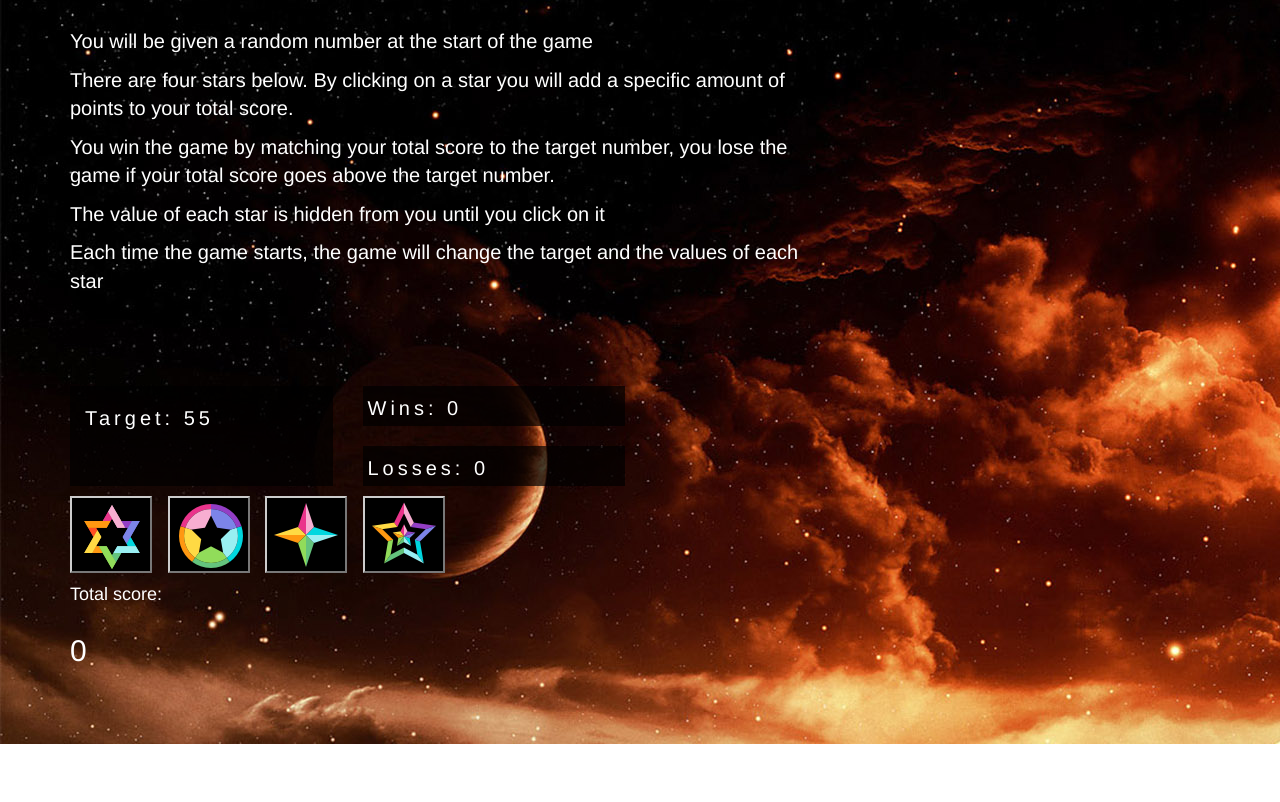
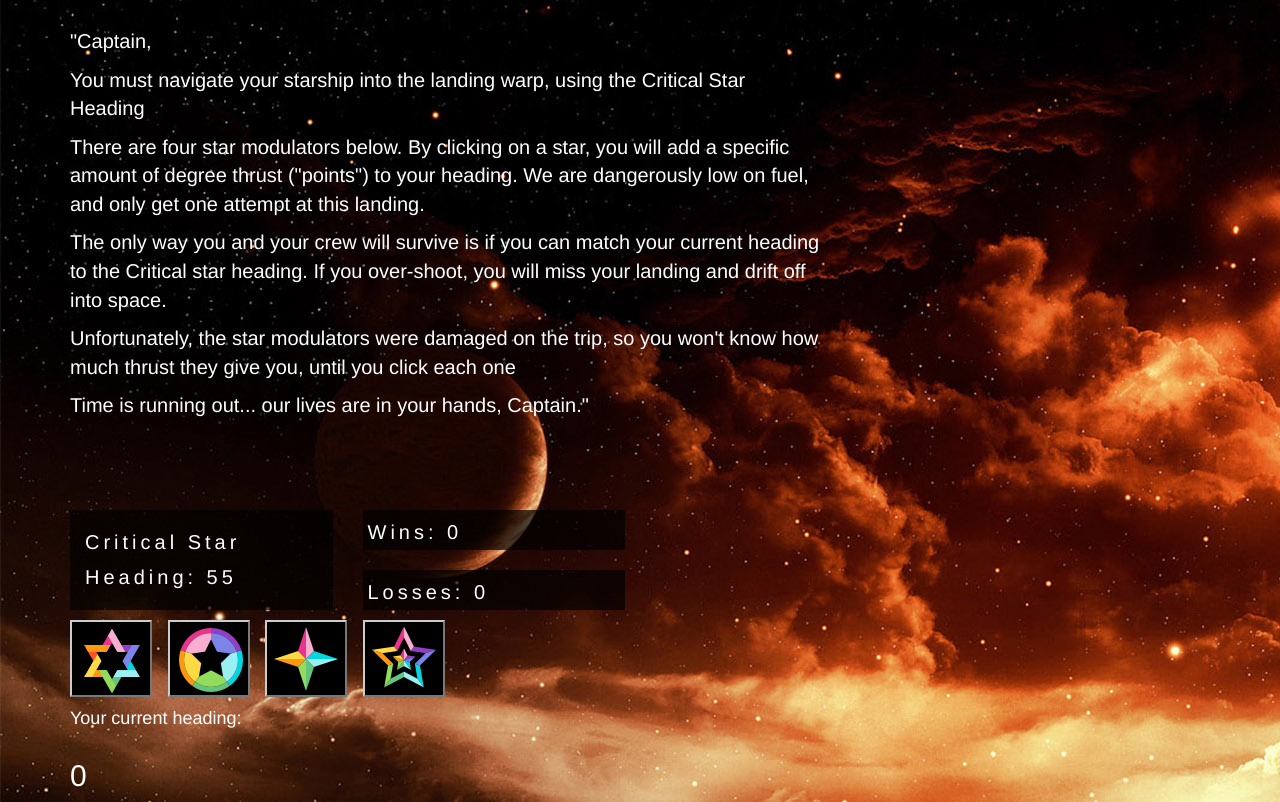
Before and after one commit to therealizzi/reach-for-the-stars, a plain HTML site: page Index.html in a window 1280 px wide. Shown: the part 56-858 px from the top of the page. Before the commit the page ends 800 px from the top, so only its background shows below. Drawn offline with nearby package versions, Linux system fonts and the light colour scheme.

Commit message:
Minor tweaks. 85%

```diff
--- a/Index.html
+++ b/Index.html
@@ -29,15 +29,17 @@
  <div class="row">
   <div class="col-sm-8">
 	<br>
-	<p id="hide">You will be given a random number at the start of the game</p>
+	<p id="hide"> "Captain, </p>
 
-	<p>There are four stars below. By clicking on a star you will add a specific amount of points to your total score.</p>
+	<p> You must navigate your starship into the landing warp, using the Critical Star Heading</p>
 
-	<p>You win the game by matching your total score to the target number, you lose the game if your total score goes above the target number.</p>
+	<p>There are four star modulators below. By clicking on a star, you will add a specific amount of degree thrust ("points") to your heading. We are dangerously low on fuel, and only get one attempt at this landing.</p>
 
-	<p>The value of each star is hidden from you until you click on it</p>
+	<p>The only way you and your crew will survive is if you can match your current heading to the Critical star heading. If you over-shoot, you will miss your landing and drift off into space.</p>
 
-	<p>Each time the game starts, the game will change the target and the values of each star</p>
+	<p>Unfortunately, the star modulators were damaged on the trip, so you won't know how much thrust they give you, until you click each one</p>
+
+	<p>Time is running out... our lives are in your hands, Captain."</p>
 	<br>
   	<br>
   	<br>
@@ -77,7 +79,7 @@
 <div class="container">
  <div class="row">
   <div class="col-sm-3">
-	<h4 class="header Score" id="crys1">Total score:</h4>
+	<h4 class="header Score" id="crys1">Your current heading:</h4>
   </div>
  </div>
 </div>
--- a/assets/javascript/game.js
+++ b/assets/javascript/game.js
@@ -13,6 +13,7 @@ function randNum(){
 	scoreTarget = Math.floor((Math.random()+1) * 40);
 
 	buttonTally = 0
+
 // Need to link C1, C2, C3, C4 to generate buttonValues
 
 	button1 = Math.floor((Math.random()+1) * 2);
@@ -20,7 +21,7 @@ function randNum(){
 	button3 = Math.floor((Math.random()+1) * 4);
 	button4 = Math.floor((Math.random()+1) * 5);
 
-	document.getElementById("scoreTarget").innerHTML = "Target: "+scoreTarget;
+	document.getElementById("scoreTarget").innerHTML = "Critical Star Heading: "+scoreTarget;
 	document.getElementById("buttonTally").innerHTML = buttonTally;
 
 	document.getElementById("wins").innerHTML = "Wins: "+wins;
@@ -29,13 +30,15 @@ function randNum(){
 
 randNum();
 
+// Console logs
+
 console.log(scoreTarget);
 console.log(button1);
 console.log(button2);
 console.log(button3);
 console.log(button4);
 
-// Need to combine buttonValues into buttonTally
+// Button 1 - with tally, win and loss incrementer
 
 document.getElementById("crys1").addEventListener("click", function(){
 	buttonTally += button1;
@@ -43,12 +46,16 @@ document.getElementById("crys1").addEventListener("click", function(){
 	if (scoreTarget == buttonTally){
 		wins ++;
 		randNum();
+		alert("We all survived! You're a hero!")
 	}
 
 	if (scoreTarget < buttonTally){
 		losses ++;
 		randNum();
+		alert("Wow. We dead.")
 	}});
+
+// Button 2 - with tally, win and loss incrementer
 
 document.getElementById("crys2").addEventListener("click", function(){
 	buttonTally += button2;
@@ -56,12 +63,16 @@ document.getElementById("crys2").addEventListener("click", function(){
 	if (scoreTarget == buttonTally){
 		wins ++;
 		randNum();
+		alert("We all survived! You're a hero!")
 	}
 
 	if (scoreTarget < buttonTally){
 		losses ++;
 		randNum();
+		alert("Don't be too hard on yourself, but we're all gonna die because of you")
 	}});
+
+// Button 3 - with tally, win and loss incrementer
 
 document.getElementById("crys3").addEventListener("click", function(){
 	buttonTally += button3;
@@ -69,12 +80,16 @@ document.getElementById("crys3").addEventListener("click", function(){
 	if (scoreTarget == buttonTally){
 		wins ++;
 		randNum();
+		alert("We all survived! You're a hero!")
 	}
 
 	if (scoreTarget < buttonTally){
 		losses ++;
 		randNum();
+		alert("We all died!! Do you believe in re-incarnation?")
 	}});
+
+// Button 4 - with tally, win and loss incrementer
 
 document.getElementById("crys4").addEventListener("click", function(){
 	buttonTally += button4;
@@ -82,15 +97,11 @@ document.getElementById("crys4").addEventListener("click", function(){
 	if (scoreTarget == buttonTally){
 		wins ++;
 		randNum();
+		alert("We all survived! You're a hero!")
 	}
 
 	if (scoreTarget < buttonTally){
 		losses ++;
 		randNum();
+		alert("We missed it... well.. Guess we better drink the rest of the rum")
 	}});
-
-// Need to compare scoreTarget and buttonTally
-
-
-// If scoreTarget=buttonTally, need to win++
-// If scoreTarget<buttonTAlly, need to lose++
```
